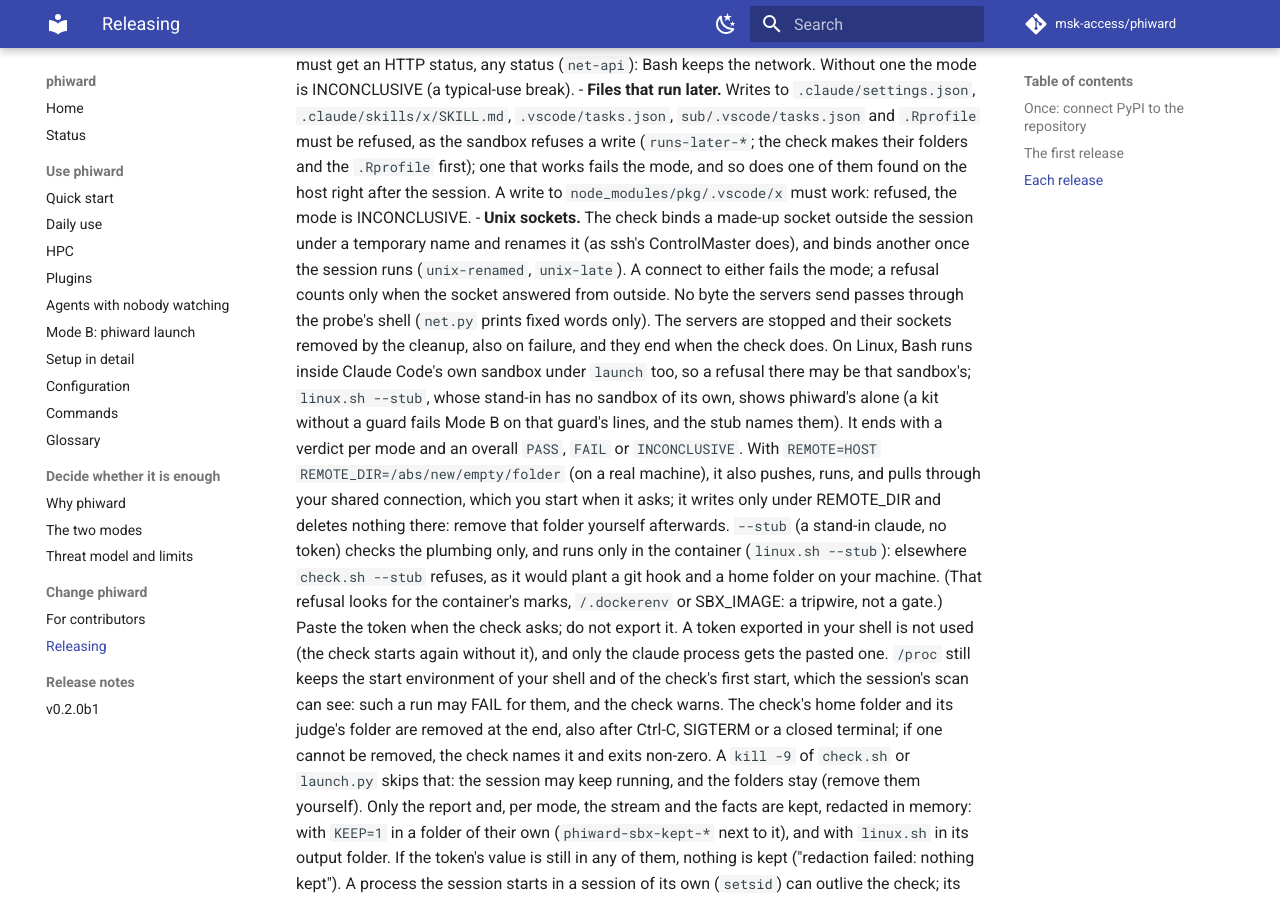
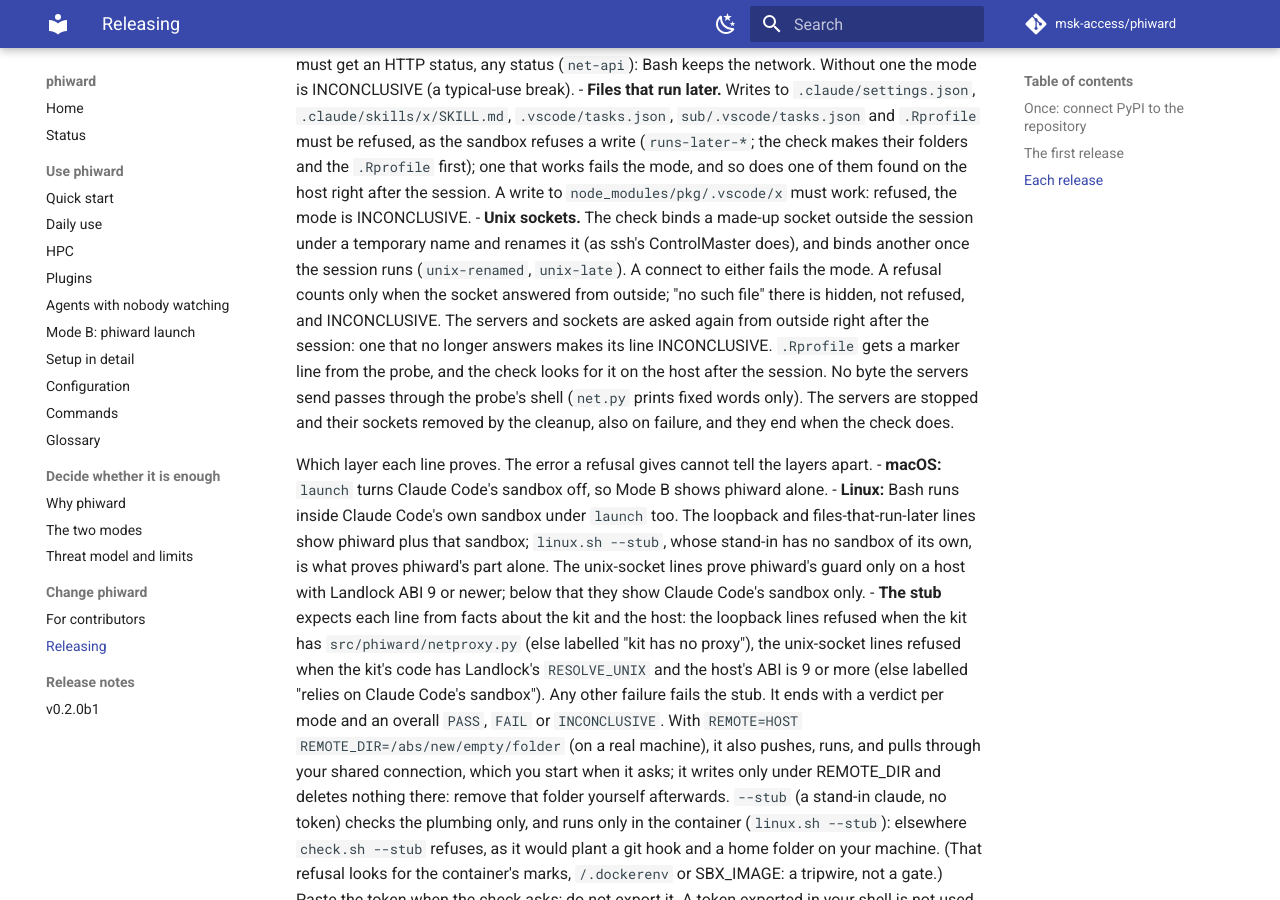
Before and after one commit to msk-access/phiward, an MkDocs documentation site: the page built from docs/releasing.md, in a window 1280 px wide and 900 px high, scrolled down 3600 px. Built offline with MkDocs 1.6.1 and Material for MkDocs 9.7.7, drawn with Linux system fonts in a browser that asks for light colours; comment, search, counter and statistics services are not loaded; the version menu is left out.

Commit message:
fix(sandbox-check): the stub expects the newer guards from the kit and the host; servers checked after the session
stub-expect.sh (sourced by inside.sh) replaces the fixed list that let any
loopback or unix-socket FAIL through as a missing guard: the loopback lines
must be refused when the kit has netproxy.py, the unix-socket lines when
its code has Landlock's RESOLVE_UNIX and the host's ABI is 9 or more;
otherwise a FAIL is labelled, and any other FAIL or INCONCLUSIVE line, or a
verdict that does not match the lines, fails the stub.

check.sh asks the made-up servers again right after each session
(KEY_after facts); a refusal from one that no longer answers is
INCONCLUSIVE. A unix socket that is "no such" inside while it answers
outside is hidden, not refused: INCONCLUSIVE. The .Rprofile probe writes a
marker line, and check.sh looks for it on the host. releasing.md says which
layer each line proves.

```diff
--- a/docs/releasing.md
+++ b/docs/releasing.md
@@ -149,14 +149,27 @@ Then push `main`, `develop` and the tag.
      the mode is INCONCLUSIVE.
    - **Unix sockets.** The check binds a made-up socket outside the session under a temporary
      name and renames it (as ssh's ControlMaster does), and binds another once the session
-     runs (`unix-renamed`, `unix-late`). A connect to either fails the mode; a refusal counts
-     only when the socket answered from outside.
-   No byte the servers send passes through the probe's shell (`net.py` prints fixed words
-   only). The servers are stopped and their sockets removed by the cleanup, also on failure,
-   and they end when the check does. On Linux, Bash runs inside Claude Code's own sandbox under
-   `launch` too, so a refusal there may be that sandbox's; `linux.sh --stub`, whose stand-in
-   has no sandbox of its own, shows phiward's alone (a kit without a guard fails Mode B on that
-   guard's lines, and the stub names them).
+     runs (`unix-renamed`, `unix-late`). A connect to either fails the mode. A refusal counts
+     only when the socket answered from outside; "no such file" there is hidden, not refused,
+     and INCONCLUSIVE.
+   The servers and sockets are asked again from outside right after the session: one that no
+   longer answers makes its line INCONCLUSIVE. `.Rprofile` gets a marker line from the probe,
+   and the check looks for it on the host after the session. No byte the servers send passes
+   through the probe's shell (`net.py` prints fixed words only). The servers are stopped and
+   their sockets removed by the cleanup, also on failure, and they end when the check does.
+
+   Which layer each line proves. The error a refusal gives cannot tell the layers apart.
+   - **macOS:** `launch` turns Claude Code's sandbox off, so Mode B shows phiward alone.
+   - **Linux:** Bash runs inside Claude Code's own sandbox under `launch` too. The loopback
+     and files-that-run-later lines show phiward plus that sandbox; `linux.sh --stub`, whose
+     stand-in has no sandbox of its own, is what proves phiward's part alone. The unix-socket
+     lines prove phiward's guard only on a host with Landlock ABI 9 or newer; below that they
+     show Claude Code's sandbox only.
+   - **The stub** expects each line from facts about the kit and the host: the loopback lines
+     refused when the kit has `src/phiward/netproxy.py` (else labelled "kit has no proxy"), the
+     unix-socket lines refused when the kit's code has Landlock's `RESOLVE_UNIX` and the host's
+     ABI is 9 or more (else labelled "relies on Claude Code's sandbox"). Any other failure fails
+     the stub.
    It ends with a verdict per mode and an overall `PASS`, `FAIL` or `INCONCLUSIVE`.
    With `REMOTE=HOST REMOTE_DIR=/abs/new/empty/folder` (on a real machine), it also pushes,
    runs, and pulls through your shared connection, which you start when it asks; it writes only
```
Also changed, not shown: 6 other files.
